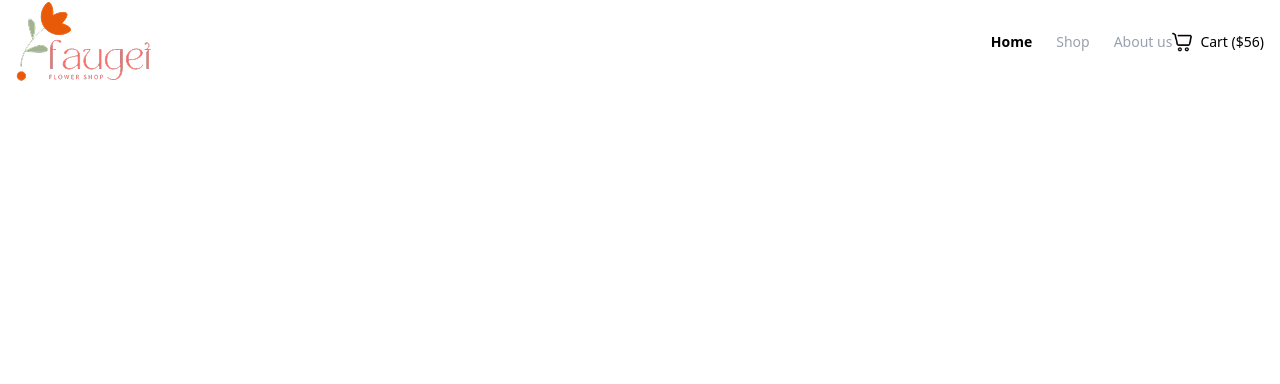
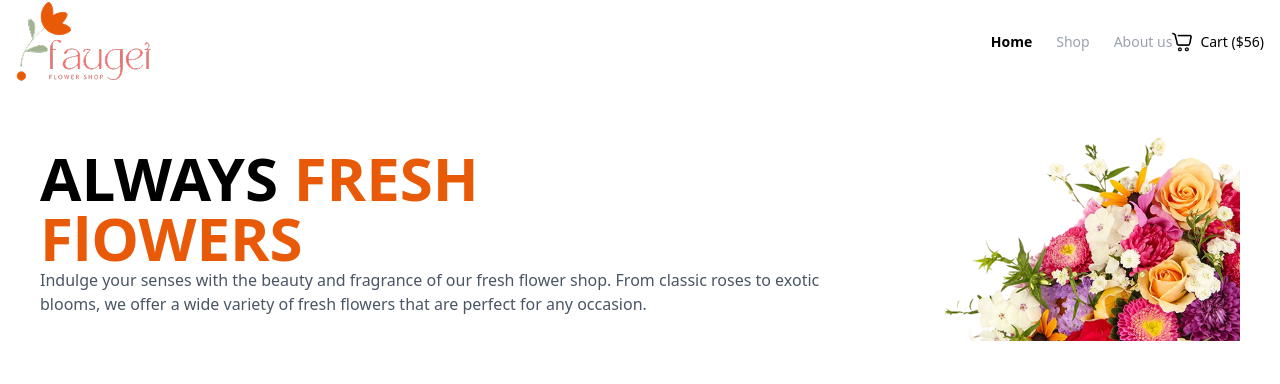
Before and after one commit to Tanzeem74/Flower-Responsibe, a plain HTML site: page index.html in a window 1280 px wide. Drawn offline with nearby package versions, Linux system fonts and the light colour scheme.

Commit message:
added banner section

```diff
--- a/index.html
+++ b/index.html
@@ -16,15 +16,30 @@
                 <ul class="hidden md:flex items-center space-x-6 text-sm font-medium text-gray-400">
                     <li><a href="" class="text-black font-bold">Home</a></li>
                     <li><a href="">Shop</a></li>
-                    <li><a href="">About us </a></li>
+                    <li><a href="">About us</a></li>
                 </ul>
                 <div class="flex items-center text-black text-sm font-medium gap-2">
                     <img class="size-5" src="assets/online-shopping.png" alt="">
-                    <span>Cart ($56)</span>
+                    <ul><a href="">Cart ($56)</a></ul>
                 </div>
             </div>
         </nav>
     </header>
+    <main>
+        <section>
+            <div class="flex max-w-7xl mx-auto p-10 flex-col-reverse md:flex-row items-center gap-10">
+                <div class="my-2">
+                    <h1 class="font-bold text-6xl">ALWAYS <span class="text-[#E95A08]">FRESH</span> <br> <span class="text-[#E95A08]">FlOWERS</span> </h1>
+                    <p class="text-gray-600 text-base">
+                        Indulge your senses with the beauty and fragrance of our fresh flower shop. From classic roses to exotic blooms, we offer a wide variety of fresh flowers that are perfect for any occasion.
+                    </p>
+                </div>
+                <div class="md:w-1/2 w-full">
+                    <img src="assets/hero-flower.png" alt="flower pic">
+                </div>
+            </div>
+        </section>
+    </main>
 </body>
 
 </html>
```
